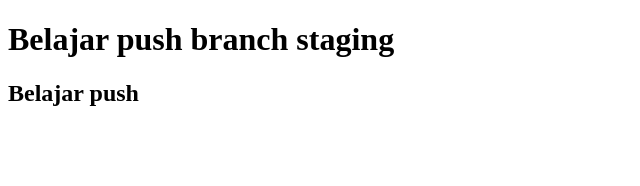
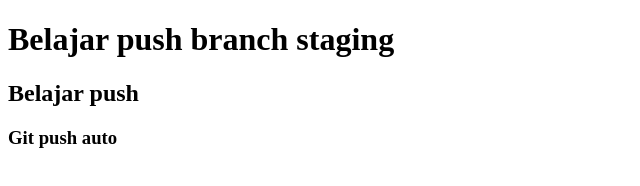
Before and after one commit to wanzwandi/belajar-git, a plain HTML site: page header.html in a window 1280 px wide. Shown: the whole page, without its empty margins (0-640 px from the left). Drawn offline with Linux system fonts and the light colour scheme.

Commit message:
menambahkan element h3

```diff
--- a/header.html
+++ b/header.html
@@ -7,6 +7,7 @@
   <body>
     <h1>Belajar push branch staging</h1>
     <h2>Belajar push</h2>
+    <h3>Git push auto</h3>
 
   </body>
 </html>
```
